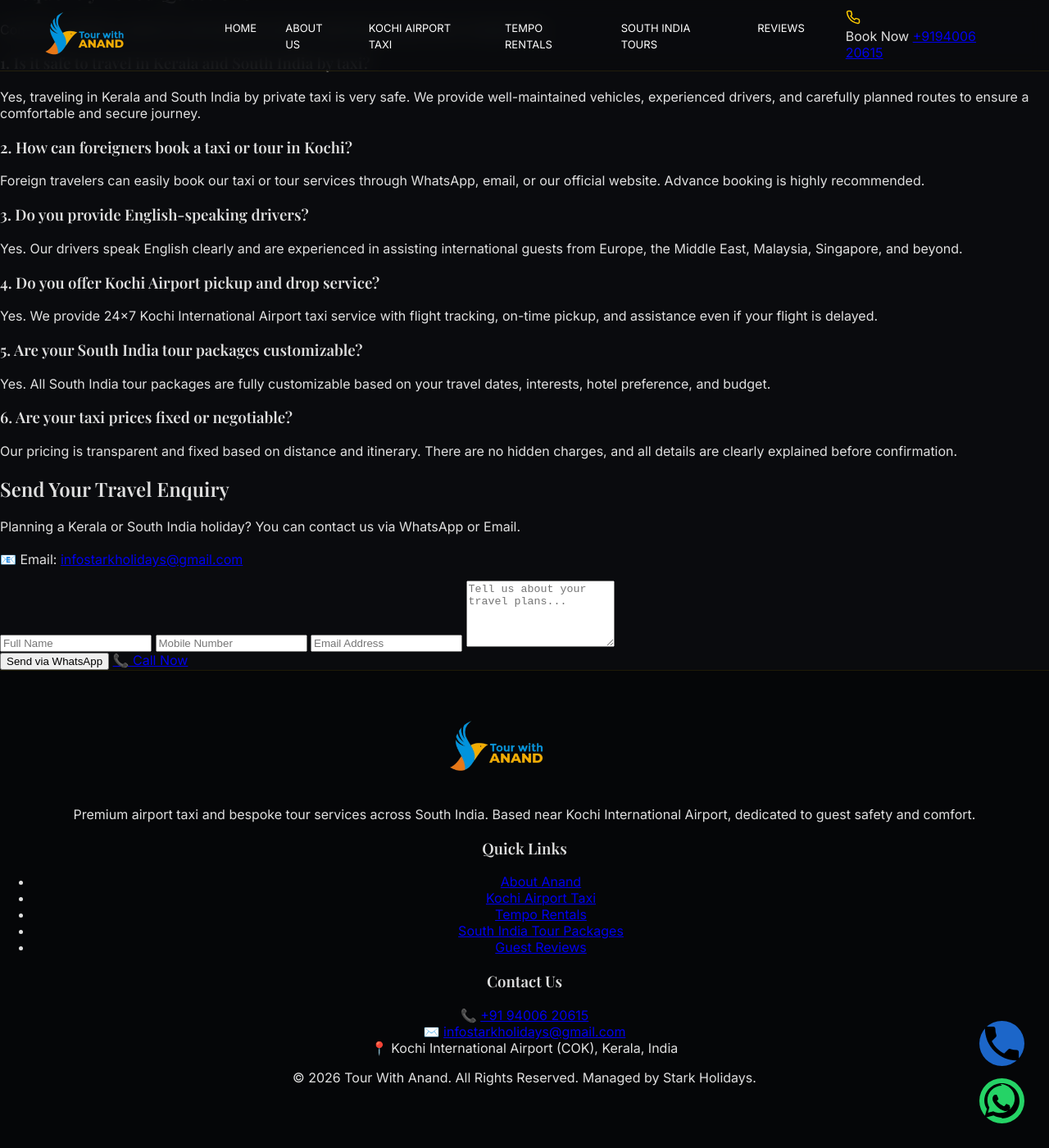
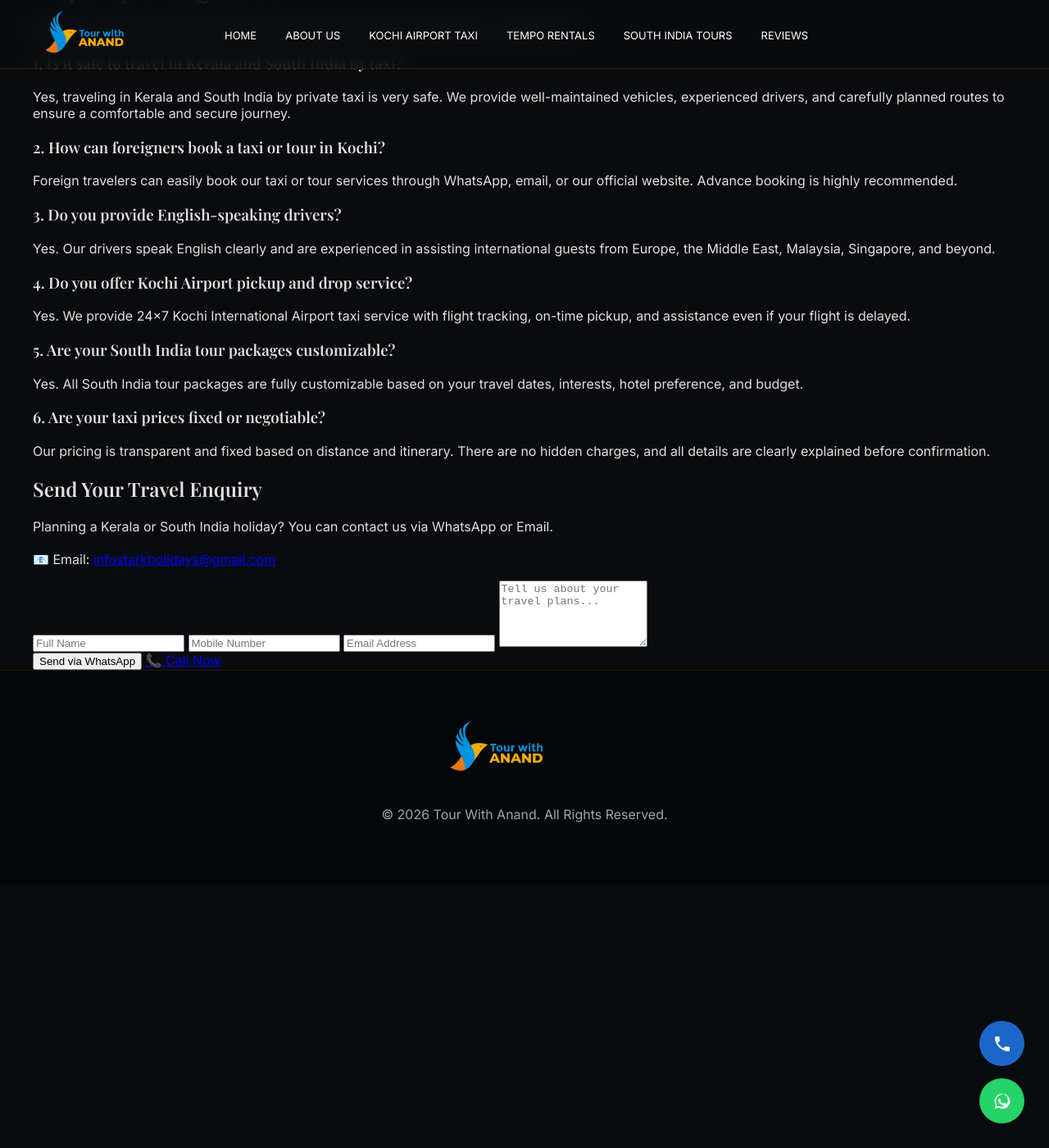
Before and after one commit to tourwithanand/tourwithanand-com, a Jekyll site: the page built from index.md, in a window 1280 px wide and 1400 px high, scrolled down 25359 px. Shown: the whole window at 82% size. Built offline with Jekyll 4.4.1, drawn with Linux system fonts in a browser that asks for light colours.

Commit message:
Update default.html

```diff
--- a/_layouts/default.html
+++ b/_layouts/default.html
@@ -4,16 +4,43 @@
   <meta charset="UTF-8">
   <meta name="viewport" content="width=device-width, initial-scale=1.0">
   <title>{{ page.title }} | Tour With Anand</title>
+
+  <style>
+    /* Global Styles */
+    @import url('https://fonts.googleapis.com/css2?family=Playfair+Display:wght@400;600;700&family=Inter:wght@300;400;600&display=swap');
+    body, html { margin: 0; padding: 0; background-color: #0a0b0e; color: #e0e0e0; font-family: 'Inter', sans-serif; overflow-x: hidden; scroll-behavior: smooth; }
+    h1, h2, h3, .anand-name { font-family: 'Playfair Display', Georgia, serif; font-weight: 600; }
+    .section-container { max-width: 1400px; margin: 0 auto; padding: 0 40px; }
+    .luxury-header { width: 100vw; position: fixed; top: 0; left: 0; background: rgba(10, 11, 14, 0.85); backdrop-filter: blur(12px); z-index: 1000; padding: 12px 0; border-bottom: 1px solid rgba(255, 204, 0, 0.1); }
+    .header-container { max-width: 1400px; margin: 0 auto; display: flex; justify-content: flex-start; align-items: center; padding: 0 40px; gap: 50px; }
+    .header-logo img { height: 55px; }
+    .header-nav ul { display: flex; gap: 35px; list-style: none; margin: 0; padding: 0; }
+    .header-nav a { color: #fff; text-decoration: none; font-size: 13px; text-transform: uppercase; }
+    .header-nav a:hover { color: #ffcc00; }
+    .hamburger { display: none; flex-direction: column; gap: 5px; cursor: pointer; }
+    .hamburger span { width: 26px; height: 2px; background: #ffcc00; }
+    .mobile-nav-overlay { position: fixed; top: 0; right: -100%; width: 100vw; height: 100vh; background: rgba(5, 6, 8, 0.98); z-index: 9999; display: flex; flex-direction: column; justify-content: center; align-items: center; transition: right 0.4s; }
+    .mobile-nav-overlay.active { right: 0; }
+    .close-menu { position: absolute; top: 25px; right: 30px; font-size: 30px; color: #fff; cursor: pointer; }
+    .mobile-nav-list { list-style: none; padding: 0; margin: 0; text-align: center; }
+    .mobile-nav-list li { margin: 25px 0; }
+    .mobile-nav-list a { font-family: 'Playfair Display', serif; color: #fff; font-size: 26px; text-decoration: none; }
+    .luxury-footer { background: #050608; border-top: 1px solid rgba(255,204,0,0.1); width: 100vw; padding: 60px 0; text-align: center; color: #a0a4ab; }
+    .footer-logo { height: 65px; margin-bottom: 20px; }
+    .floating-widgets { position: fixed; bottom: 30px; right: 30px; display: flex; flex-direction: column; gap: 15px; z-index: 999; }
+    .float-btn { width: 55px; height: 55px; border-radius: 50%; display: flex; align-items: center; justify-content: center; text-decoration: none; }
+    .float-wa { background: #25d366; }
+    .float-call { background: #1c66c9; }
+    @media (max-width: 1100px) { .header-nav, .header-phone-section { display: none; } .hamburger { display: flex; } }
+  </style>
 </head>
 <body>
 
 <header class="luxury-header">
   <div class="header-container">
-
     <div class="header-logo">
       <a href="http://tourwithanand.in/tourwithanand-com/"><img src="Tour%20With%20Anand%20Logo%20Home.png" alt="Tour With Anand"></a>
     </div>
-
     <nav class="header-nav">
       <ul>
         <li><a href="http://tourwithanand.in/tourwithanand-com/">Home</a></li>
@@ -24,25 +51,7 @@
         <li><a href="https://tourwithanand.in/tourwithanand-com/customer-reviews.html">Reviews</a></li>
       </ul>
     </nav>
-
-    <div class="header-phone-section">
-      <div class="phone-icon-box">
-        <svg width="18" height="18" viewBox="0 0 24 24" fill="none" stroke="#ffcc00" stroke-width="2" stroke-linecap="round" stroke-linejoin="round">
-          <path d="M22 16.92v3a2 2 0 0 1-2.18 2 19.79 19.79 0 0 1-8.63-3.07 19.5 19.5 0 0 1-6-6 19.79 19.79 0 0 1-3.07-8.67A2 2 0 0 1 4.11 2h3a2 2 0 0 1 2 1.72 12.84 12.84 0 0 0 .7 2.81 2 2 0 0 1-.45 2.11L8.09 9.91a16 16 0 0 0 6 6l1.27-1.27a2 2 0 0 1 2.11-.45 12.84 12.84 0 0 0 2.81.7A2 2 0 0 1 22 16.92z"></path>
-        </svg>
-      </div>
-      <div class="phone-text">
-        <span class="phone-label">Book Now</span>
-        <a href="tel:+919400620615" class="phone-number">+9194006 20615</a>
-      </div>
-    </div>
-
-    <div class="hamburger" onclick="toggleMobileMenu()">
-      <span></span>
-      <span></span>
-      <span></span>
-    </div>
-
+    <div class="hamburger" onclick="toggleMobileMenu()"><span></span><span></span><span></span></div>
   </div>
 </header>
 
@@ -53,100 +62,24 @@
     <li><a href="https://tourwithanand.in/tourwithanand-com/about-us.html" onclick="toggleMobileMenu()">About Us</a></li>
     <li><a href="https://tourwithanand.in/tourwithanand-com/24x7-kochi-airport-taxi-service.html" onclick="toggleMobileMenu()">Kochi Airport Taxi</a></li>
     <li><a href="https://tourwithanand.in/tourwithanand-com/tempo-traveller-rentals-kochi-kerala.html" onclick="toggleMobileMenu()">Tempo Rentals</a></li>
-    <li><a href="https://tourwithanand.in/tourwithanand-com/south-india-tours.html" onclick="toggleMobileMenu()">South India Tours</a></li>
-    <li><a href="https://tourwithanand.in/tourwithanand-com/customer-reviews.html" onclick="toggleMobileMenu()">Reviews</a></li>
   </ul>
-  <div class="mobile-nav-contact">
-    <a href="tel:+919400620615" class="mobile-nav-btn call">📞 Call Now</a>
-    <a href="https://wa.me/919400620615" class="mobile-nav-btn wa">💬 WhatsApp</a>
-  </div>
 </div>
 
+<!-- THIS IS WHERE YOUR PAGES (index.html, about-us.html, etc) GET INSERTED -->
 {{ content }}
 
 <footer class="luxury-footer">
-  <div class="section-container footer-grid">
-
-    <div class="footer-col brand-col">
-      <img src="Tour%20With%20Anand%20Logo%20Home.png" alt="Tour With Anand" class="footer-logo">
-      <p>Premium airport taxi and bespoke tour services across South India. Based near Kochi International Airport, dedicated to guest safety and comfort.</p>
-    </div>
-
-    <div class="footer-col links-col">
-      <h3>Quick Links</h3>
-      <ul>
-        <li><a href="https://tourwithanand.in/tourwithanand-com/about-us.html">About Anand</a></li>
-        <li><a href="https://tourwithanand.in/tourwithanand-com/24x7-kochi-airport-taxi-service.html">Kochi Airport Taxi</a></li>
-        <li><a href="https://tourwithanand.in/tourwithanand-com/tempo-traveller-rentals-kochi-kerala.html">Tempo Rentals</a></li>
-        <li><a href="https://tourwithanand.in/tourwithanand-com/south-india-tours.html">South India Tour Packages</a></li>
-        <li><a href="https://tourwithanand.in/tourwithanand-com/customer-reviews.html">Guest Reviews</a></li>
-      </ul>
-    </div>
-
-    <div class="footer-col contact-col">
-      <h3>Contact Us</h3>
-      <div class="footer-contact-item">
-        <span class="icon">📞</span>
-        <a href="tel:+919400620615">+91 94006 20615</a>
-      </div>
-      <div class="footer-contact-item">
-        <span class="icon">✉️</span>
-        <a href="mailto:infostarkholidays@gmail.com">infostarkholidays@gmail.com</a>
-      </div>
-      <div class="footer-contact-item">
-        <span class="icon">📍</span>
-        <span>Kochi International Airport (COK), Kerala, India</span>
-      </div>
-    </div>
-
-  </div>
-
-  <div class="footer-bottom">
-    <div class="section-container">
-      <p>&copy; 2026 Tour With Anand. All Rights Reserved. Managed by Stark Holidays.</p>
-    </div>
-  </div>
+  <img src="Tour%20With%20Anand%20Logo%20Home.png" alt="Tour With Anand" class="footer-logo">
+  <p>&copy; 2026 Tour With Anand. All Rights Reserved.</p>
 </footer>
 
 <div class="floating-widgets">
-  <a href="tel:+919400620615" class="float-btn float-call" title="Call Us">
-    <svg viewBox="0 0 24 24"><path d="M6.62 10.79c1.44 2.83 3.76 5.14 6.59 6.59l2.2-2.2c.27-.27.67-.36 1.02-.24 1.12.37 2.33.57 3.57.57.55 0 1 .45 1 1V20c0 .55-.45 1-1 1-9.39 0-17-7.61-17-17 0-.55.45-1 1-1h3.5c.55 0 1 .45 1 1 0 1.25.2 2.45.57 3.57.11.35.03.74-.25 1.02l-2.2 2.2z"/></svg>
-  </a>
-  <a href="https://wa.me/919400620615" class="float-btn float-wa" title="WhatsApp">
-    <svg viewBox="0 0 24 24"><path d="M12.031 21c-1.566 0-3.093-.418-4.425-1.214l-4.908 1.288 1.309-4.786C3.125 14.935 2.656 13.504 2.656 12 2.656 6.837 6.856 2.637 12.031 2.637c5.174 0 9.375 4.2 9.375 9.363s-4.201 9.363-9.375 9.363zm0-17.062c-4.256 0-7.72 3.464-7.72 7.7 0 1.36.353 2.689 1.023 3.856l-.77 2.81 2.872-.754c1.127.611 2.392.933 3.684.933 4.256 0 7.719-3.465 7.719-7.701 0-4.236-3.463-7.7-7.719-7.7zm4.238 10.518c-.232-.116-1.374-.679-1.587-.756-.213-.077-.367-.116-.522.116-.154.232-.598.756-.733.911-.135.155-.27.174-.502.058-1.53-.746-2.585-1.385-3.565-2.731-.135-.184.135-.164.593-.618.077-.077.116-.154.193-.27.077-.116.038-.232-.019-.348-.058-.116-.522-1.256-.715-1.72-.188-.452-.379-.391-.522-.398h-.445c-.154 0-.406.058-.618.29-.213.232-.811.792-.811 1.932 0 1.14.831 2.241.947 2.396.116.155 1.634 2.493 3.96 3.498.553.239.985.382 1.321.49.555.176 1.061.151 1.46.091.448-.067 1.374-.561 1.568-1.102.193-.541.193-1.005.135-1.102-.058-.097-.213-.155-.445-.271z"/></svg>
-  </a>
+  <a href="tel:+919400620615" class="float-btn float-call"><svg viewBox="0 0 24 24" width="24" height="24" fill="#fff"><path d="M6.62 10.79c1.44 2.83 3.76 5.14 6.59 6.59l2.2-2.2c.27-.27.67-.36 1.02-.24 1.12.37 2.33.57 3.57.57.55 0 1 .45 1 1V20c0 .55-.45 1-1 1-9.39 0-17-7.61-17-17 0-.55.45-1 1-1h3.5c.55 0 1 .45 1 1 0 1.25.2 2.45.57 3.57.11.35.03.74-.25 1.02l-2.2 2.2z"/></svg></a>
+  <a href="https://wa.me/919400620615" class="float-btn float-wa"><svg viewBox="0 0 24 24" width="24" height="24" fill="#fff"><path d="M12.031 21c-1.566 0-3.093-.418-4.425-1.214l-4.908 1.288 1.309-4.786C3.125 14.935 2.656 13.504 2.656 12 2.656 6.837 6.856 2.637 12.031 2.637c5.174 0 9.375 4.2 9.375 9.363s-4.201 9.363-9.375 9.363zm0-17.062c-4.256 0-7.72 3.464-7.72 7.7 0 1.36.353 2.689 1.023 3.856l-.77 2.81 2.872-.754c1.127.611 2.392.933 3.684.933 4.256 0 7.719-3.465 7.719-7.701 0-4.236-3.463-7.7-7.719-7.7zm4.238 10.518c-.232-.116-1.374-.679-1.587-.756-.213-.077-.367-.116-.522.116-.154.232-.598.756-.733.911-.135.155-.27.174-.502.058-1.53-.746-2.585-1.385-3.565-2.731-.135-.184.135-.164.593-.618.077-.077.116-.154.193-.27.077-.116.038-.232-.019-.348-.058-.116-.522-1.256-.715-1.72-.188-.452-.379-.391-.522-.398h-.445c-.154 0-.406.058-.618.29-.213.232-.811.792-.811 1.932 0 1.14.831 2.241.947 2.396.116.155 1.634 2.493 3.96 3.498.553.239.985.382 1.321.49.555.176 1.061.151 1.46.091.448-.067 1.374-.561 1.568-1.102.193-.541.193-1.005.135-1.102-.058-.097-.213-.155-.445-.271z"/></svg></a>
 </div>
-
-<style>
-/* CSS remain identical to your previous working version */
-@import url('https://fonts.googleapis.com/css2?family=Playfair+Display:wght@400;600;700&family=Inter:wght@300;400;600&display=swap');
-body, html { margin: 0; padding: 0; background-color: #0a0b0e; color: #e0e0e0; font-family: 'Inter', sans-serif; overflow-x: hidden; scroll-behavior: smooth; }
-h1, h2, h3, .anand-name { font-family: 'Playfair Display', Georgia, serif; font-weight: 600; }
-.luxury-header { width: 100vw; position: fixed; top: 0; left: 0; background: rgba(10, 11, 14, 0.85); backdrop-filter: blur(12px); z-index: 1000; padding: 12px 0; border-bottom: 1px solid rgba(255, 204, 0, 0.1); }
-.header-container { max-width: 1400px; margin: 0 auto; display: flex; justify-content: flex-start; align-items: center; padding: 0 40px; gap: 50px; }
-.header-logo img { height: 55px; }
-.header-nav ul { display: flex; gap: 35px; list-style: none; margin: 0; padding: 0; }
-.header-nav a { color: #fff; text-decoration: none; font-size: 13px; text-transform: uppercase; }
-.hamburger { display: none; flex-direction: column; gap: 5px; cursor: pointer; }
-.hamburger span { width: 26px; height: 2px; background: #ffcc00; }
-.mobile-nav-overlay { position: fixed; top: 0; right: -100%; width: 100vw; height: 100vh; background: rgba(5, 6, 8, 0.98); z-index: 9999; display: flex; flex-direction: column; justify-content: center; align-items: center; transition: right 0.4s; }
-.mobile-nav-overlay.active { right: 0; }
-.close-menu { position: absolute; top: 25px; right: 30px; font-size: 30px; color: #fff; cursor: pointer; }
-.mobile-nav-list { list-style: none; padding: 0; margin: 0; text-align: center; }
-.mobile-nav-list li { margin: 25px 0; }
-.mobile-nav-list a { font-family: 'Playfair Display', serif; color: #fff; font-size: 26px; text-decoration: none; }
-.luxury-footer { background: #050608; border-top: 1px solid rgba(255,204,0,0.1); width: 100vw; padding: 60px 0; text-align: center; }
-.footer-logo { height: 65px; margin-bottom: 20px; }
-.floating-widgets { position: fixed; bottom: 30px; right: 30px; display: flex; flex-direction: column; gap: 15px; z-index: 999; }
-.float-btn { width: 55px; height: 55px; border-radius: 50%; display: flex; align-items: center; justify-content: center; }
-.float-wa { background: #25d366; }
-.float-call { background: #1c66c9; }
-@media (max-width: 1100px) { .header-nav, .header-phone-section { display: none; } .hamburger { display: flex; } }
-</style>
 
 <script>
 function toggleMobileMenu() { document.getElementById('mobileNav').classList.toggle('active'); }
 </script>
-
 </body>
 </html>
```
